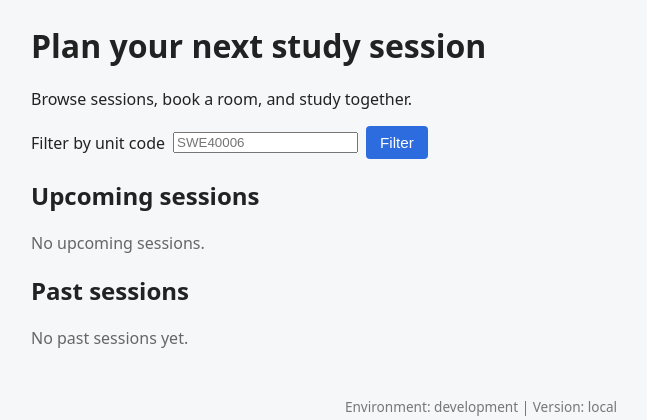
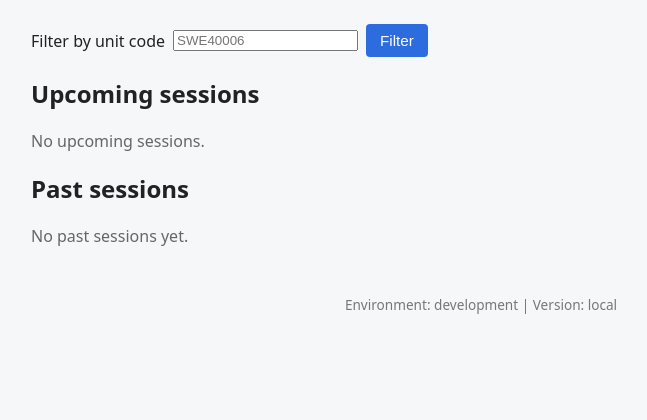
Before and after one commit to QIZHAO333/swe40006-project, a Flask app: page / in a window 1280 px wide. Shown: the part 60-480 px from the top of the page, without its empty margins (159-806 px from the left). Run offline with Flask 3, Linux system fonts and the light colour scheme; data that the repository does not hold is empty; some libraries are stand-ins or nearby versions.

Commit message:
Remove study session heading and description
Removed heading and paragraph from content block.

```diff
--- a/templates/index.html
+++ b/templates/index.html
@@ -30,8 +30,6 @@
 
 {% block content %}
 
-<h1>Plan your next study session</h1>
-<p>Browse sessions, book a room, and study together.</p>
 
 <form method="get" class="filter">
   <label for="unit">Filter by unit code</label>
```
